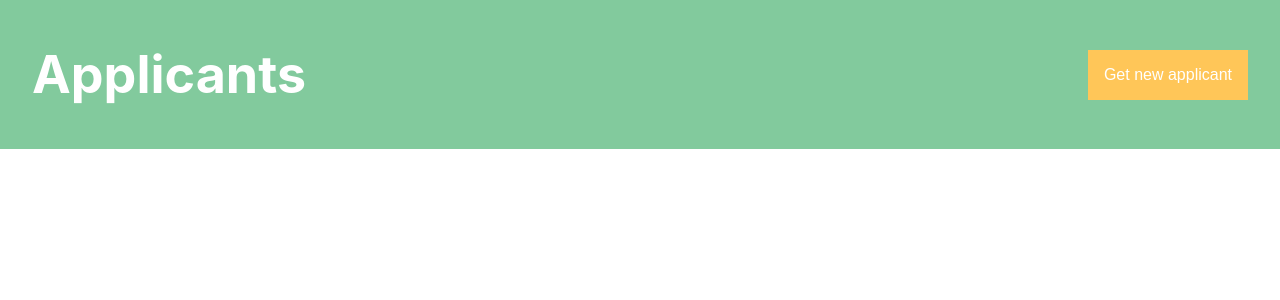
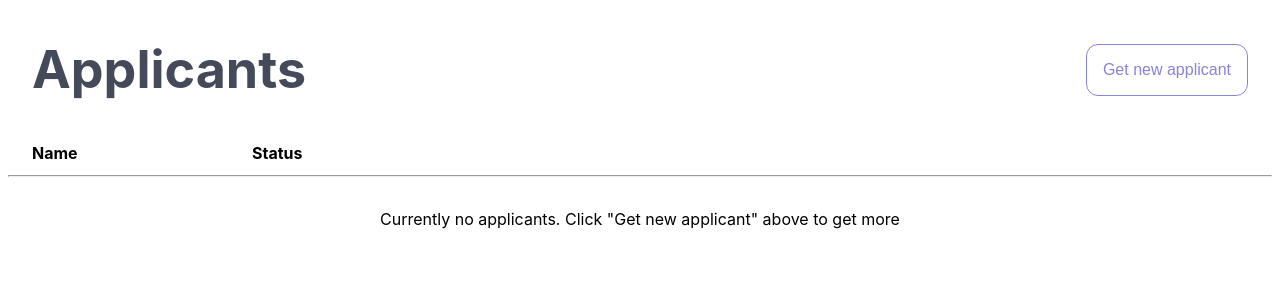
Before and after one commit to mmayoras/hiring-app, a React (Create React App) app: page / in a window 1280 px wide. Shown: the top 300 px of the page. Built offline with nearby package versions, Linux system fonts and the light colour scheme.

Commit message:
Basic styling to main list page, adding basic modal component, breaking out CSS into individual component files

```diff
--- a/public/index.html
+++ b/public/index.html
@@ -24,7 +24,7 @@
       work correctly both with client-side routing and a non-root public URL.
       Learn how to configure a non-root public URL by running `npm run build`.
     -->
-    <title>Metrics Dashboard</title>
+    <title>Hiring Platform</title>
   </head>
   <body>
     <noscript>You need to enable JavaScript to run this app.</noscript>
--- a/src/App.css
+++ b/src/App.css
@@ -1,52 +1,6 @@
 .app {
-  min-height: 100vh;
-  display: flex;
-}
-
-.pageContainer {
-  flex: 1;
   display: flex;
   flex-direction: column;
-  background-color:white;
-  color: black;
+  min-height: 100vh;
+  background-color: white;
 }
-
-.pageHeader {
-  margin: 0;
-}
-
-.pageBanner {
-  display: flex;
-  justify-content: space-between;
-  align-items: center;
-  background-color: #82ca9d;
-  font-size: calc(10px + 2vmin);
-  color: white;
-  height: 85px;
-  padding: 2rem;
-}
-
-.getNewButton {
-  background-color: #ffc658;
-  color: white;
-  padding: 16px;
-  font-size: 16px;
-  border: none;
-  cursor: pointer;
-}
-
-.detailsContainer {
-  display: flex;
-  flex-direction: column;
-  flex: 1;
-  padding: 0 3rem 3rem;
-}
-
-.applicantHeader {
-  font-size: 30px;
-  color: #333333;
-}
-
-.applicantRowContainer {
-  display: flex;
-}
--- a/src/App.js
+++ b/src/App.js
@@ -1,10 +1,35 @@
+import { useState } from 'react';
+
 import { ApplicantsListPage } from './pages/ApplicantsDashboard/ApplicantsListPage';
+import { getNewApplicant } from './utils/api';
+
 import './App.css';
 
 function App() {
+  const [applicantsList, setApplicantsList] = useState([]);
+
+  const getAndSetNewApplicant = async () => {
+    let newApplicant = await getNewApplicant();
+    newApplicant = {
+      ...newApplicant,
+      status: 'Draft',
+    }
+
+    !!newApplicant && setApplicantsList([
+        ...applicantsList,
+        newApplicant,
+    ]);
+  }
+
   return (
     <div className="app">
-      <ApplicantsListPage />
+      <div className="pageBanner">
+          <h1 className="pageHeader">Applicants</h1>
+          <button className="getNewButton" onClick={getAndSetNewApplicant}>
+              Get new applicant
+          </button>
+      </div>
+      <ApplicantsListPage applicantsList={applicantsList} />
     </div>
   );
 }
--- a/src/components/ApplicantDetailsModal.js
+++ b/src/components/ApplicantDetailsModal.js
@@ -1,7 +1,21 @@
-export const ApplicantDetailsModal = () => {
+export const ApplicantDetailsModal = ({ applicantDetails }) => {
+    const { name, picture } = applicantDetails;
+    const fullName = !!name ?
+        name.title + '. ' + name.first + ' ' + name.last:
+        'No name provided';
+
     return (
-        <div className="detailsContainer">
-            <h3 className="applicantHeader">TODO: User Data goes here</h3>
+        <div className="modal">
+            <div className="detailsContainer">
+                <div className="applicantDetails">
+                    <p>{fullName}</p>
+                    <img src={picture} alt="Applicant Photo" />
+                </div>
+                <div className="actionButtons">
+                    <button>Approve</button>
+                    <button>Deny</button>
+                </div>
+            </div>
         </div>
     );
 }
--- /dev/null
+++ b/src/pages/ApplicantsDashboard/ApplicantListPage.css
@@ -0,0 +1,54 @@
+.pageContainer {
+    flex: 1;
+    display: flex;
+    flex-direction: column;
+    color: black;
+  }
+
+  .pageHeader {
+    margin: 0;
+  }
+
+  .pageBanner {
+    display: flex;
+    justify-content: space-between;
+    align-items: center;
+    font-size: calc(10px + 2vmin);
+    color: #444A59;
+    height: 75px;
+    padding: 2rem;
+    flex-wrap: wrap;
+  }
+
+  .getNewButton {
+    background-color: white;
+    color: #8884d8;
+    padding: 16px;
+    font-size: 16px;
+    border: 1px solid #8884d8;
+    border-radius: 12px;
+    cursor: pointer;
+  }
+
+  .emptyStateText {
+    padding: 1rem 2rem;
+    text-align: center;
+  }
+
+  .tableHeader {
+    display: flex;
+    align-items: center;
+    padding: 0.25rem 2rem;
+  }
+
+  .columnTitle {
+    min-width: 220px;
+    margin: 0;
+    font-size: 16px;
+    font-weight: bold;
+  }
+
+  .tableBreak {
+    background-color: #A4A8B1;
+    margin: 0.5rem;
+  }
--- /dev/null
+++ b/src/pages/ApplicantsDashboard/ApplicantRowItem.css
@@ -0,0 +1,26 @@
+.rowContainer {
+    display: flex;
+    justify-content: space-between;
+    align-items: center;
+    padding: 0.25rem 2rem;
+    flex-wrap: wrap;
+  }
+
+  .rowDetails {
+    display: flex;
+    align-items: center;
+  }
+
+  .nameContainer {
+    display: flex;
+    align-items: center;
+    max-width: 220px;
+  }
+
+  .nameInfo {
+    padding: 0 2rem;
+  }
+
+  .thumbnailImage {
+    width: 50px;
+  }
--- a/src/pages/ApplicantsDashboard/ApplicantRowItem.js
+++ b/src/pages/ApplicantsDashboard/ApplicantRowItem.js
@@ -1,12 +1,28 @@
-export const ApplicantRowItem = ({ applicantData }) => {
-    const { name } = applicantData;
+import './ApplicantRowItem.css';
+
+export const ApplicantRowItem = ({ applicantData, openApplicantModal }) => {
+    const { name, picture, status } = applicantData;
     const fullName = !!name ?
-        name.title + ' ' + name.first + ' ' + name.last :
+        name.title + '. ' + name.first + ' ' + name.last:
         'No name provided';
 
     return (
-        <div className="applicantRowContainer">
-            <p className="applicantName">{fullName}</p>
+        <div className="rowContainer">
+            <div className="rowDetails">
+                <div className="nameContainer">
+                    <img className="thumbnailImage" src={picture && picture.thumbnail} alt="Applicant Photo" />
+                    <p className="nameInfo">{fullName}</p>
+                </div>
+                <div className="statusContainer">
+                    <span>{status}</span>
+                </div>
+            </div>
+            <button
+                className="viewDetailsButton"
+                onClick={() => openApplicantModal(true)}
+            >
+                View details
+            </button>
         </div>
     );
 }
--- a/src/pages/ApplicantsDashboard/ApplicantsListPage.js
+++ b/src/pages/ApplicantsDashboard/ApplicantsListPage.js
@@ -2,33 +2,34 @@ import { useState } from 'react';
 
 import { ApplicantRowItem } from './ApplicantRowItem';
 import { ApplicantDetailsModal } from '../../components/ApplicantDetailsModal';
-import { getNewApplicant } from '../../utils/api';
 
-export const ApplicantsListPage = () => {
+import './ApplicantListPage.css';
+
+export const ApplicantsListPage = ({ applicantsList }) => {
     const [showApplicantModal, setShowApplicantModal] = useState(false);
-    const [applicantsList, setApplicantsList] = useState([]);
-
-    const getAndSetNewApplicant = async () => {
-        const newApplicant = await getNewApplicant();
-
-        !!newApplicant && setApplicantsList([
-            ...applicantsList,
-            newApplicant,
-        ]);
-    }
+    const [currentApplicant, setCurrentApplicant] = useState(0);
 
     return (
         <div className="pageContainer">
-            {showApplicantModal && <ApplicantDetailsModal applicantsList={applicantsList} />}
-            <div className="pageBanner">
-                <h1 className="pageHeader">Applicants</h1>
-                <button className="getNewButton" onClick={getAndSetNewApplicant}>
-                    Get new applicant
-                </button>
+            {showApplicantModal && <ApplicantDetailsModal applicantDetails={applicantsList[currentApplicant]} />}
+            <div className="tableContainer">
+                <div className="tableHeader">
+                    <p className="columnTitle">Name</p>
+                    <p className="columnTitle">Status</p>
+                </div>
+                <hr className="tableBreak" />
+                {applicantsList.length > 0 ?
+                    applicantsList.map((applicant, applicantIdx) => (
+                        <ApplicantRowItem
+                            key={applicantIdx}
+                            applicantData={applicant}
+                            openApplicantModal={setShowApplicantModal}
+                            setActiveApplicant={setCurrentApplicant}
+                        />
+                    )) :
+                    <p className="emptyStateText">Currently no applicants. Click "Get new applicant" above to get more</p>
+                }
             </div>
-            {applicantsList.map((applicant, applicantIdx) => (
-                <ApplicantRowItem key={applicantIdx} applicantData={applicant} />
-            ))}
         </div>
     );
 }
```
Also changed, not shown: src/components/ApplicantDetailsModal.css (added, +30 -0 lines).
